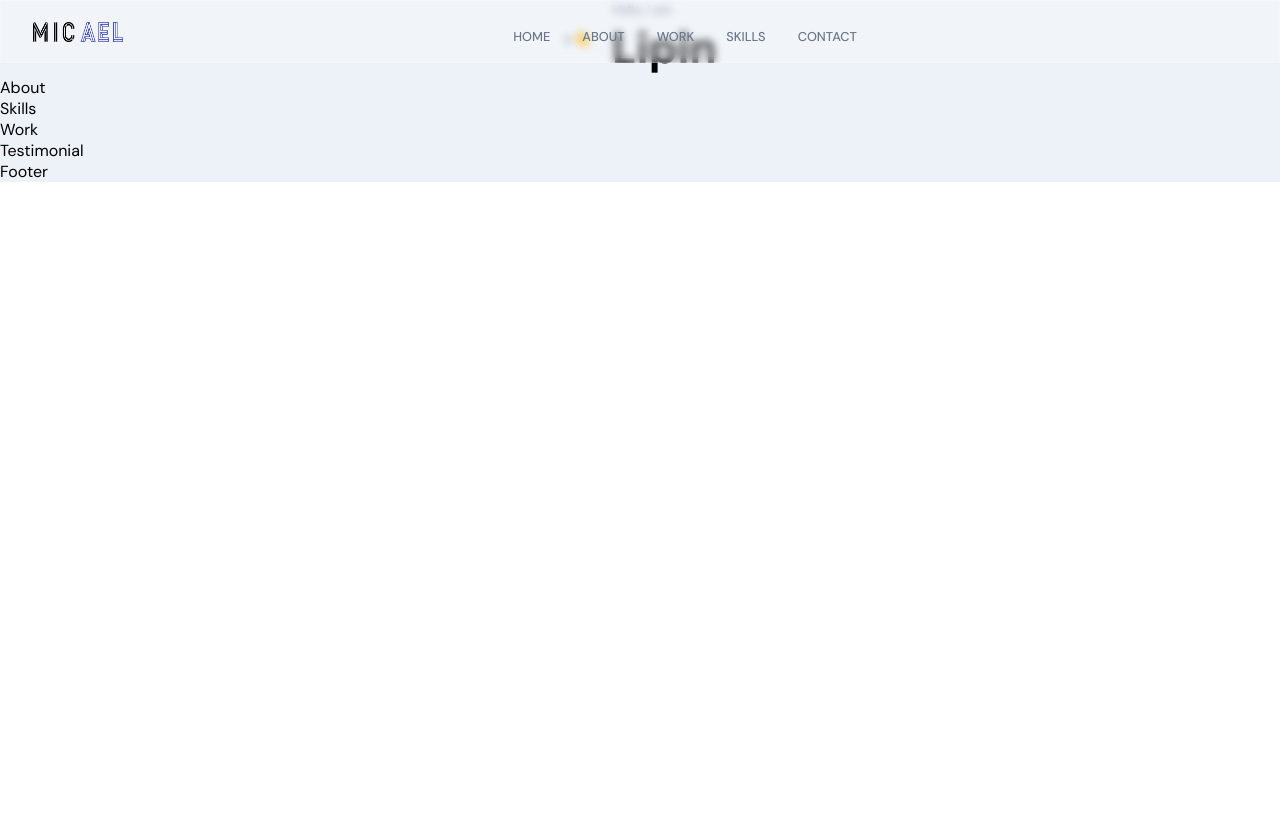
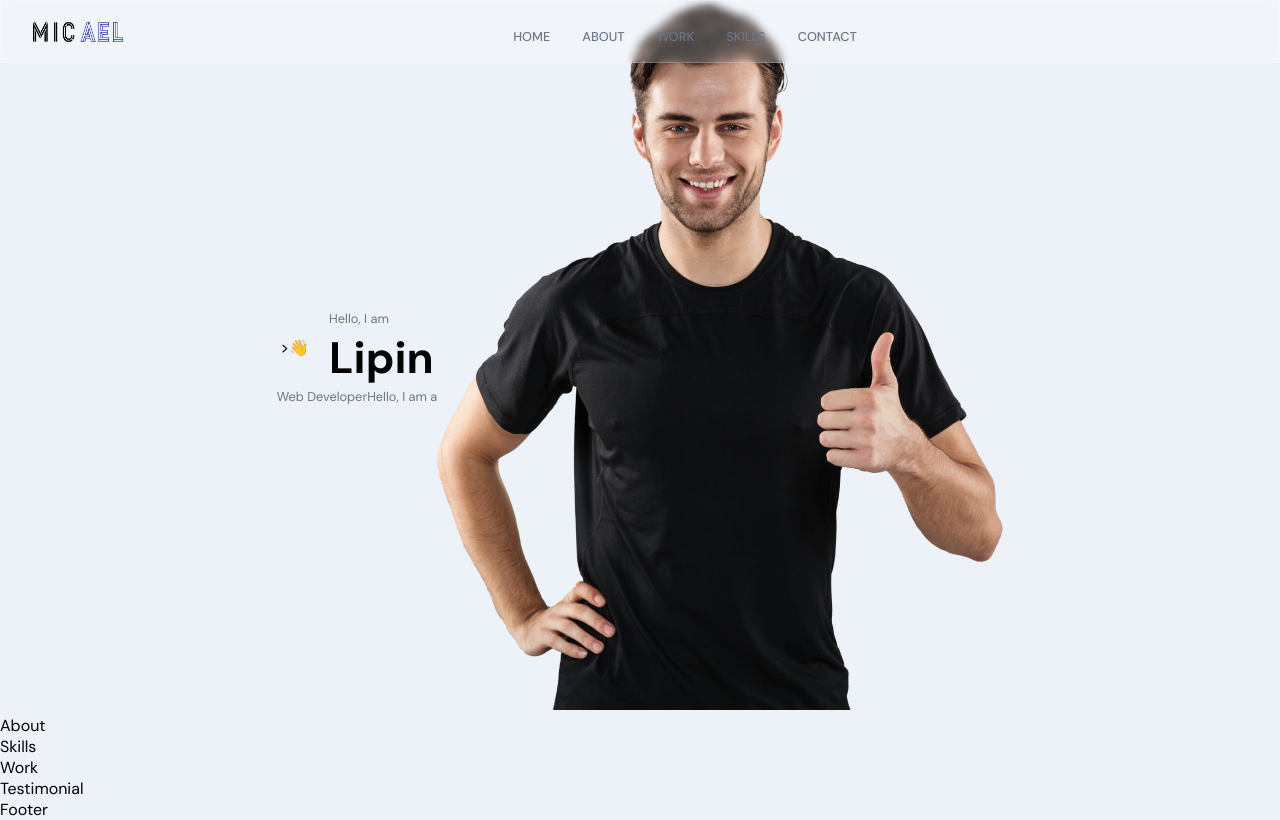
Before and after one commit to codev009/portfolio, a React (Create React App) app in the folder frontend_react/: page / in a window 1280 px wide. Built offline with nearby package versions, Linux system fonts and the light colour scheme; the HTML template or start-up script is replaced by a standard one.

Commit message:
add profile img

```diff
--- a/frontend_react/src/container/Header/Header.jsx
+++ b/frontend_react/src/container/Header/Header.jsx
@@ -19,10 +19,29 @@ function Header() {
                             <p className="p-text">Hello, I am</p>
                             <h1 className="head-text">Lipin</h1>
                         </div>
+                    </div>
+                    <div className="tag-cmp app__flex">
+                         <p className="p-text">Web Developer</p>
+                         <p className="p-text">Hello, I am a</p>
+                    </div>
+                </div>
+            </motion.div>
 
-                    </div>
+            <motion.div
+                whileInView={{ opacity: [0, 1] }}
+                transition={{ duration: 0.5, delayChildren: 0.5 }}
+                className="app__header-img"
+            >
+                <img src={images.profile} alt="profile_bg" />
+                <motion.img
+                    whileInView={{ opacity: [0, 1] }}
+                    transition={{ duration: 0.5, delayChildren: 0.5 }}
+                    className="app__header-img"
+                >
 
-                </div>
+                </motion.img>
+            </motion.div>
+            <motion.div>
 
             </motion.div>
 
```
